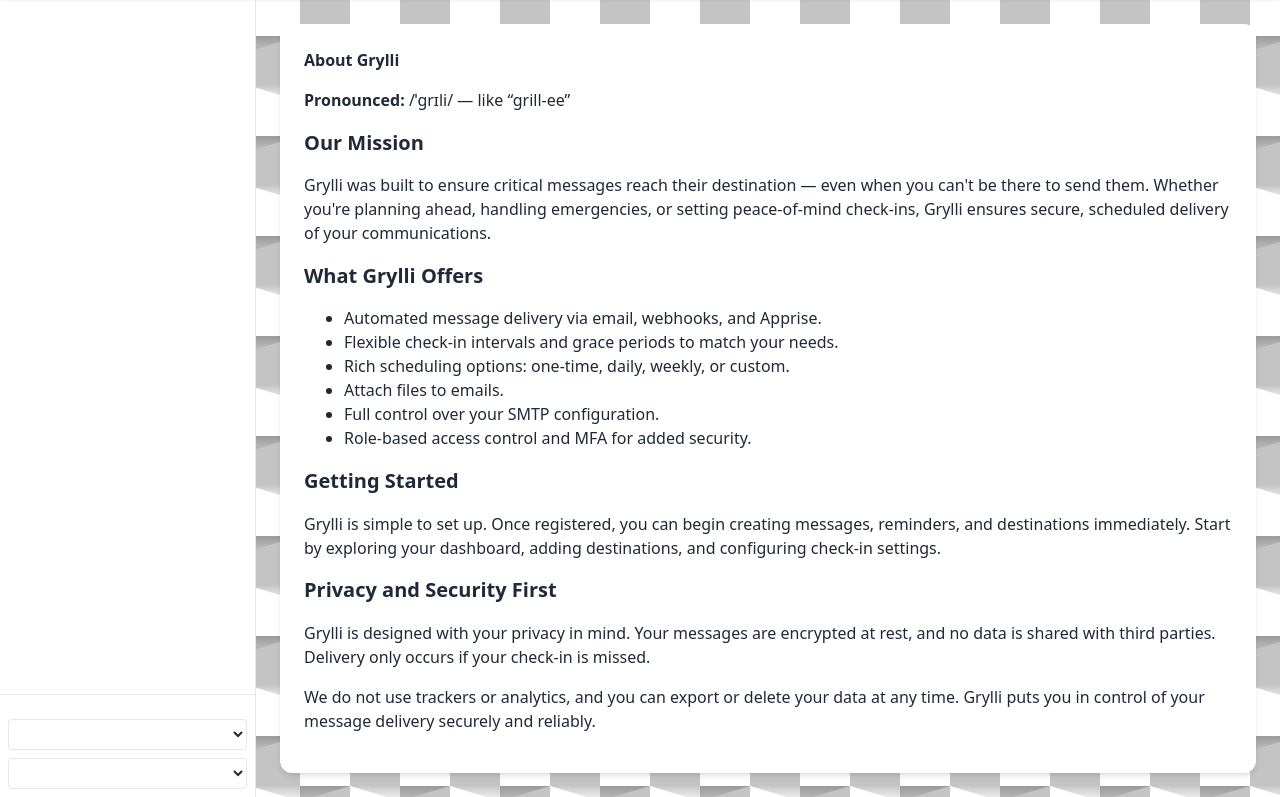
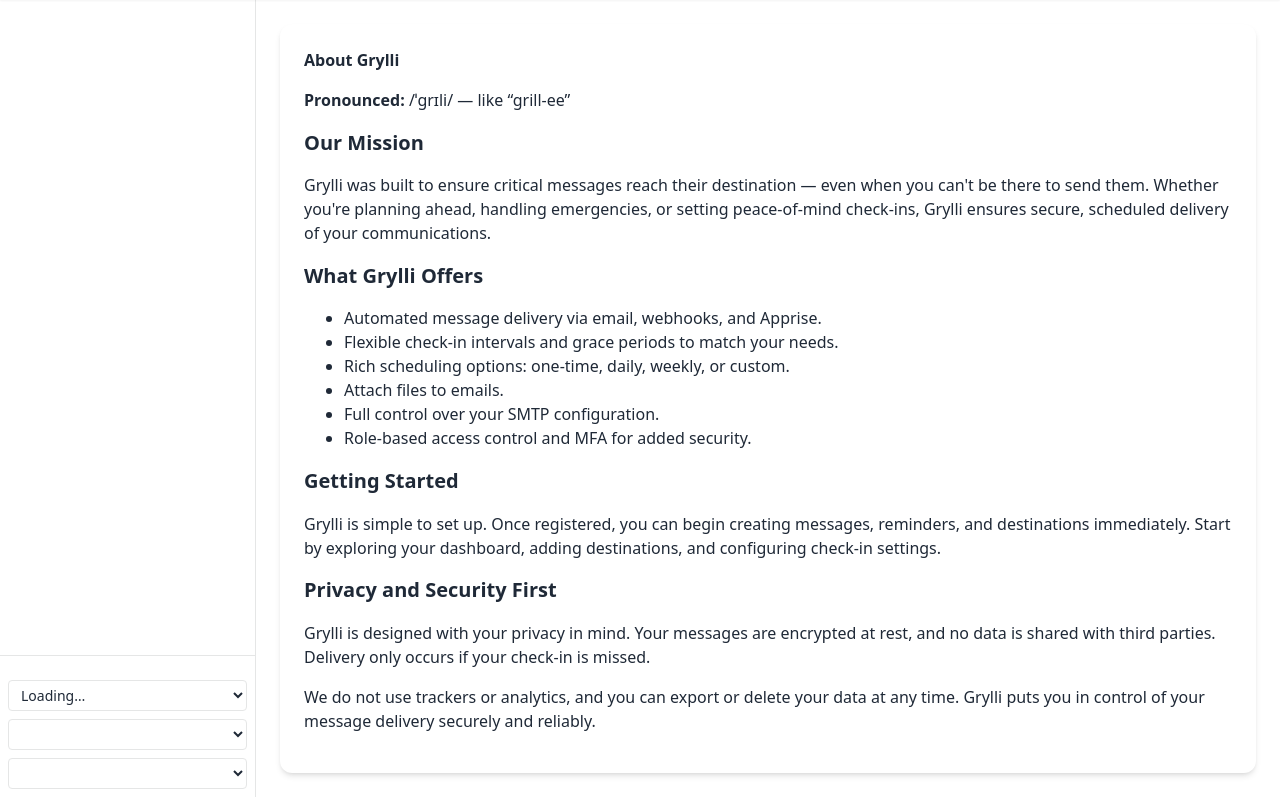
Before and after one commit to samcro1967/grylli, a Python web app: template app/templates/about_full.html in a window 1280 px wide. Shown: the part 64-861 px from the top of the page. Run offline with Jinja, Linux system fonts and the light colour scheme; the template is opened without the code that fills it, so the values that code supplies are empty; some libraries are stand-ins or nearby versions.

Commit message:
Add background pattern selector and Stimulus controller

```diff
--- a/app/static/js/application.js
+++ b/app/static/js/application.js
@@ -35,6 +35,7 @@ import InsecureWarningController from "./controllers/insecure_warning_controller
 import SidebarActiveController from "./controllers/sidebar_active_controller.js"
 import TabsController from "./controllers/tabs_controller.js"
 import ActionTitleController from "./controllers/action_title_controller.js";
+import BackgroundController from "./controllers/background_controller.js";
 
 const application = Application.start();
 application.register("sidebar", SidebarController);
@@ -71,3 +72,4 @@ application.register("insecure-warning", InsecureWarningController)
 application.register("sidebar-active", SidebarActiveController)
 application.register("tabs", TabsController)
 application.register("action-title", ActionTitleController);
+application.register("background", BackgroundController);
--- a/app/templates/layout.html
+++ b/app/templates/layout.html
@@ -34,7 +34,7 @@
             {% include "partials/sidebar_desktop.html" %}
             <!-- Main content (scrollable, height = 100vh - header height) -->
             <main id="main-content"
-                  class="flex-grow overflow-y-auto p-6 bg-base-100 dark:bg-base-300 bg-defaults bg-protruding-squares text-base-content mt-16"
+                  class="flex-grow overflow-y-auto p-6 bg-base-100 dark:bg-base-300 bg-defaults text-base-content mt-16"
                   hx-target="this"
                   hx-swap="innerHTML">
                 {% block content %}{% endblock %}
@@ -56,11 +56,5 @@
             }
           });
         </script>
-        <!-- Set Background Pattern -->
-        <style nonce="{{ g.nonce }}">
-          .bg-protruding-squares {
-            background-image: url("{{ url_for('static', filename='img/protruding-squares.svg') }}");
-          }
-        </style>
     </body>
 </html>
--- a/app/templates/partials/sidebar/desktop_footer.html
+++ b/app/templates/partials/sidebar/desktop_footer.html
@@ -10,6 +10,17 @@
          data-controller="version-check"
          data-version-check-status-url-value="{{ url_for("meta.version_status") }}"
          class="text-xs text-center px-2 py-1 whitespace-nowrap"></div>
+    <!-- Background Pattern Selector -->
+    <div data-controller="background">
+      <label for="bg-select" class="sr-only">{{ _("Select background pattern") }}</label>
+      <select id="bg-select"
+              data-background-target="select"
+              data-action="change->background#change"
+              aria-label="{{ _("Select background pattern") }}"
+              class="w-full text-sm rounded bg-base-100 text-base-content border border-base-300 dark:border-base-700 px-2 py-1 focus:outline-none focus:ring-2 focus:ring-primary transition">
+        <option>Loading…</option>
+      </select>
+    </div>
     <!-- Theme Selector -->
     <div data-controller="theme">
         <label for="theme-select" class="sr-only">{{ _("Select Theme") }}</label>
--- a/app/views/meta.py
+++ b/app/views/meta.py
@@ -3,6 +3,7 @@
 from flask import Blueprint, jsonify, request, current_app
 from flask_login import current_user, login_required
 from app.services.meta_utils import read_version_status, record_theme_change
+from app.config import BACKGROUND_PATTERNS
 
 bp = Blueprint("meta", __name__)
 
@@ -30,3 +31,7 @@ def log_theme_change():
         from app.utils.logging import log_exception_with_traceback
         log_exception_with_traceback("Theme change logging failed", e)
         return jsonify(success=False), 500
+
+@bp.route("/static/background-patterns.json")
+def background_patterns():
+    return jsonify(BACKGROUND_PATTERNS), 200, {'Content-Type': 'application/json; charset=utf-8'}
```
Also changed, not shown: app/config.py (+12 -0 lines), app/static/js/controllers/background_controller.js (added, +44 -0 lines), README.md, app/static/img/bermuda-diamond.svg (added), app/static/img/endless-constellation.svg (added), app/static/img/hollowed-boxes.svg (added), 1 other file.
